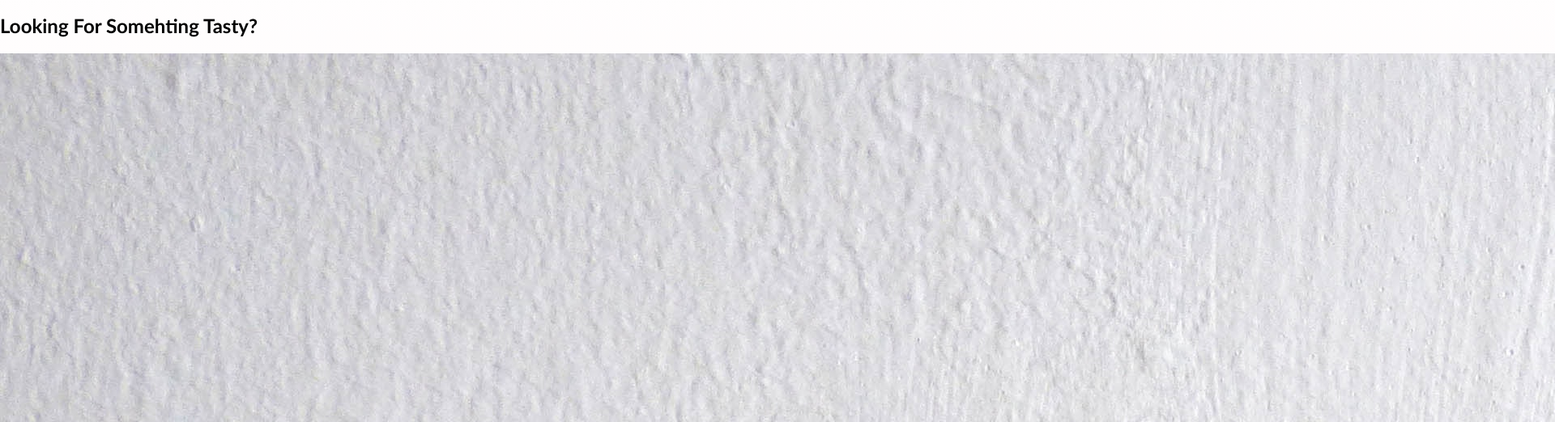
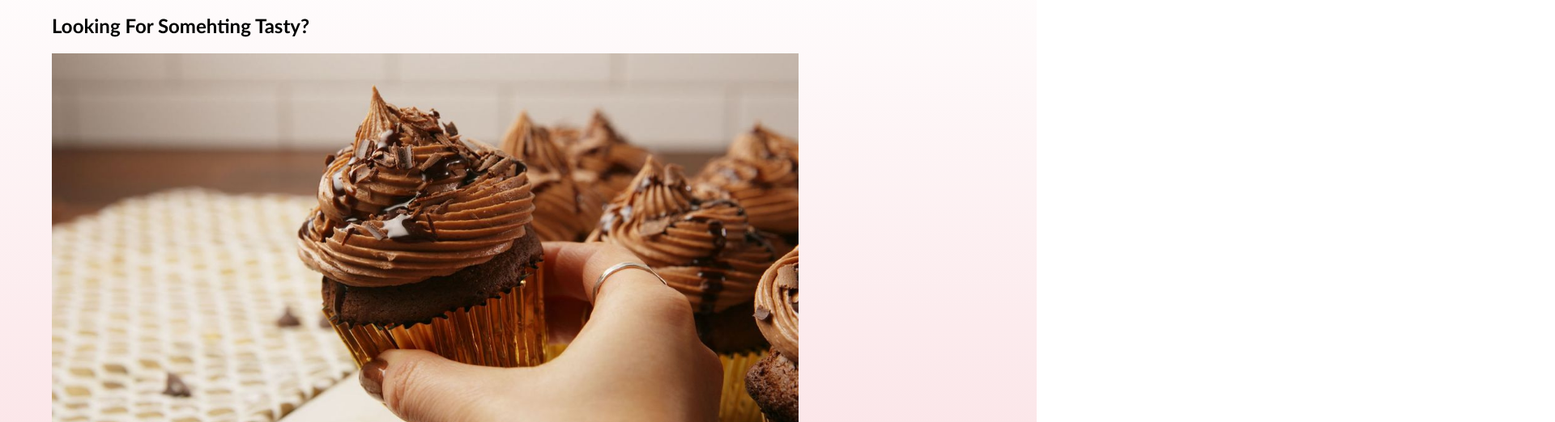
Before and after one commit to NelsonTejeda/TorontoCupcakesMockUp, a plain HTML site: page index.html in a window 1280 px wide. Shown: the part 94-616 px from the top of the page at 81% size, 1920 px wide, since content can reach past the window. Drawn offline with Linux system fonts and the light colour scheme.

Commit message:
passing to macbook pro

```diff
--- a/index.html
+++ b/index.html
@@ -63,7 +63,7 @@
     <section id="title_image_section">
       <div class="homePageBanner">
         <h1>Looking For Somehting Tasty?</h1>
-        <img src="assests/pexels-david-jakab-959079.jpg" />
+        <img src="assests/landscape-1513878815-delish-baileys-cupcakes-still002.jpg" width="80%" height="auto"/>
       </div>
     </section>
     <section id="favorite_cupcakes_section">
--- a/styles.css
+++ b/styles.css
@@ -210,3 +210,7 @@ body {
 }
 
 /* non-footer and header code. */
+
+.homePageBanner{
+  margin: 0 5%;
+}
```
Also changed, not shown: assests/landscape-1513878815-delish-baileys-cupcakes-still002.jpg (added).
